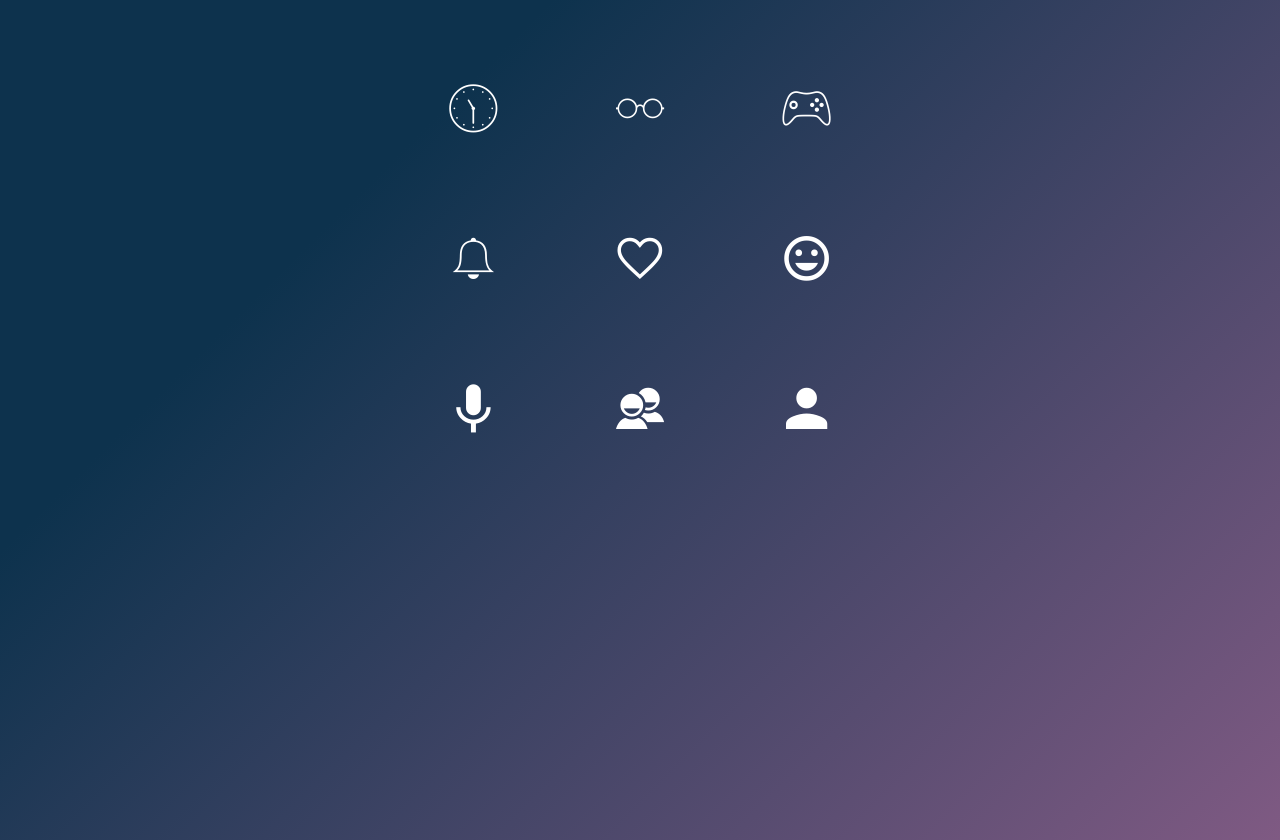
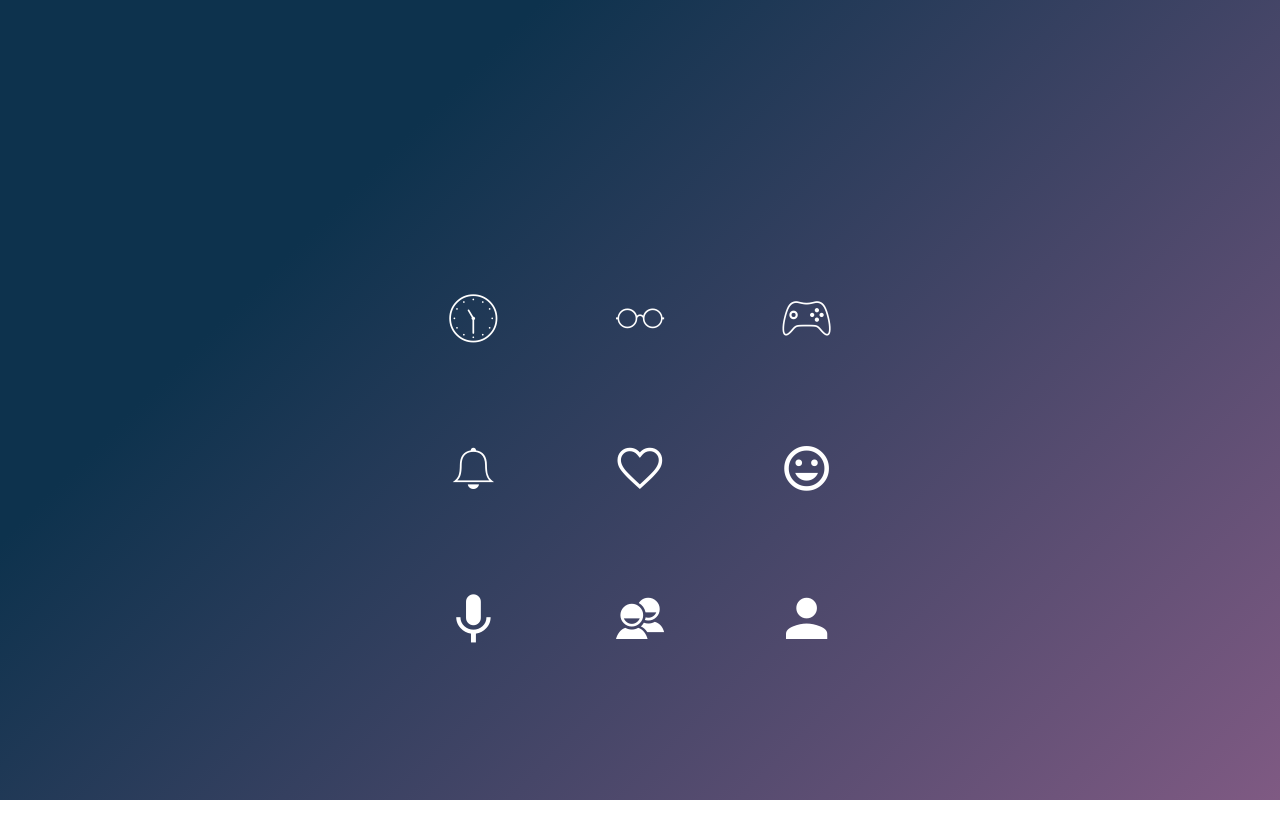
Before and after one commit to 153579/2021.08.18-side2, a plain HTML site: page index.html in a window 1280 px wide. After the commit the page ends 800 px from the top, so only its background shows below. Drawn offline with nearby package versions, Linux system fonts and the light colour scheme; a web font is replaced by a local one.

Commit message:
side 2021.08.18

```diff
--- a/css/main.scss
+++ b/css/main.scss
@@ -9,11 +9,13 @@ body {
     background: linear-gradient(315deg, $mainColor 0%, #0d324d 74%);
     background-repeat: no-repeat;
     height: 100vh;
+    display: flex;
+    align-items: center;
+    justify-content: center;
 
     .wrap {
         width: 500px;
         height: 300px;
-        margin: 40px auto;
 
         ul {
             margin: 0;
```
Also changed, not shown: index.html (+0 -1 lines), css/main.css, css/main.min.css.
